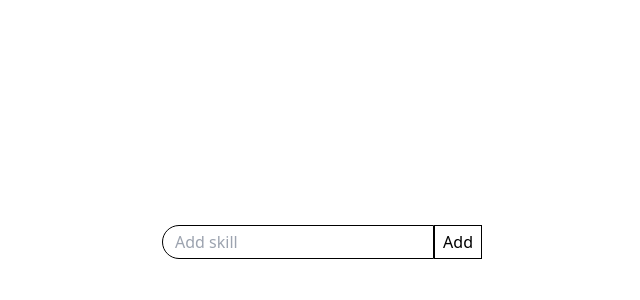
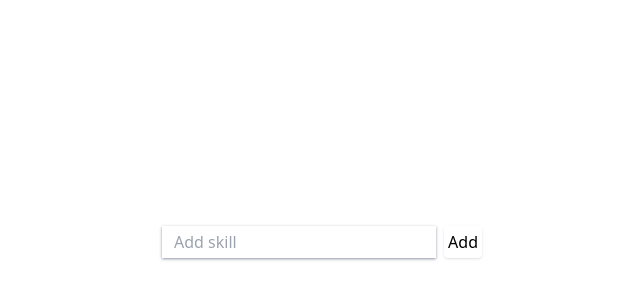
Before and after one commit to hansjunodev/skill-tracker, a Next.js app: page / in a window 1280 px wide. Shown: the part 158-458 px from the top of the page, without its empty margins (318-958 px from the left). Built offline with nearby package versions, Linux system fonts and the light colour scheme.

Commit message:
feat: improve input box styling

```diff
--- a/src/components/AddSkill.tsx
+++ b/src/components/AddSkill.tsx
@@ -8,9 +8,9 @@ export default function AddSkill({ onAddSkill }: AddSkillProps): JSX.Element {
   const [text, setText] = useState("");
 
   return (
-    <div className="flex w-full">
+    <div className="flex w-full space-x-2">
       <input
-        className="flex-1 rounded-l-full border border-black px-3 py-1"
+        className="flex-1 px-3 py-1 shadow shadow-gray-400"
         placeholder="Add skill"
         value={text}
         onChange={(e) => setText(e.target.value)}
@@ -18,12 +18,13 @@ export default function AddSkill({ onAddSkill }: AddSkillProps): JSX.Element {
         onKeyDown={(e) => {
           if (e.key === "Enter") {
             onAddSkill(text);
+            setText("");
           }
         }}
       />
       <button
-        className="border border-solid border-black px-2 hover:bg-gray-50"
-        type="button"
+        className="rounded px-1 text-black shadow  hover:shadow-black"
+        type="submit"
         onClick={() => {
           setText("");
           onAddSkill(text);
```
